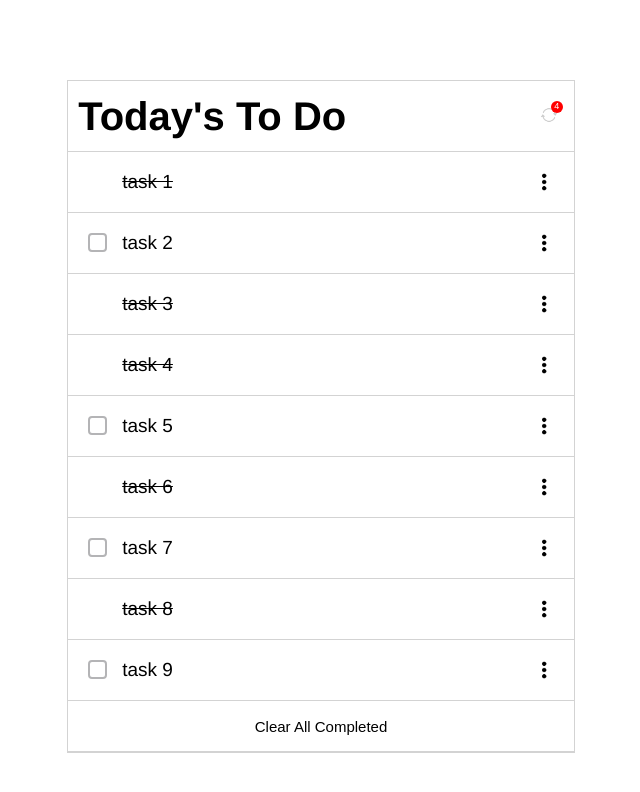
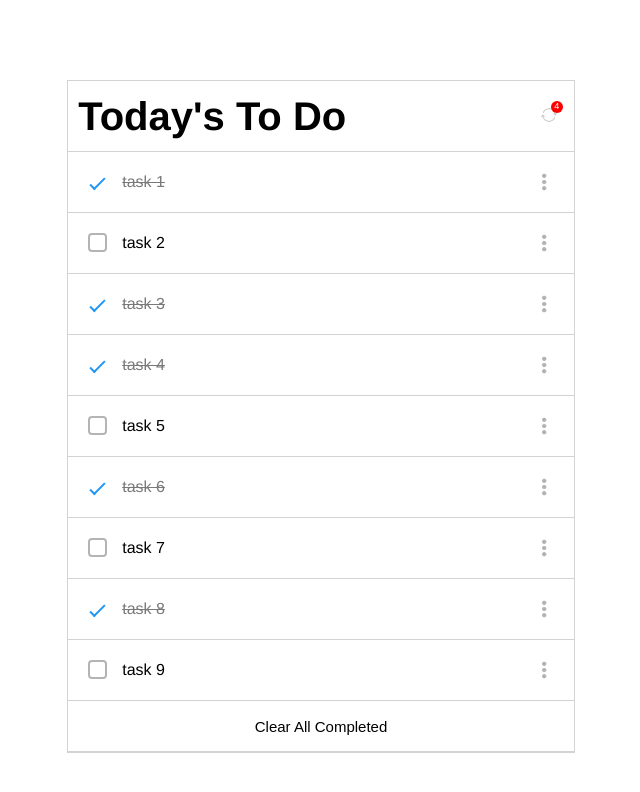
Before and after one commit to aimemalaika/todo-list, a website built with webpack: page src/index.html in a window 1280 px wide. Shown: the whole page, without its empty margins (319-959 px from the left). Built offline with nearby package versions, Linux system fonts and the light colour scheme.

Commit message:
Fixed css Error on checkbox

```diff
--- a/src/Components/Tasks.js
+++ b/src/Components/Tasks.js
@@ -76,7 +76,7 @@ class Tasks {
     input.classList.add('input', 'disabled');
     input.addEventListener('focus', () => setEditable(input));
     input.addEventListener('blur', () => setNonEditable(input));
-    button.classList.add('drag-and-drop');
+    button.classList.add('icon', 'drag-and-drop');
     input.value = task.descption;
     listItem.appendChild(label);
     listItem.appendChild(input);
--- a/src/Components/domManupulation.js
+++ b/src/Components/domManupulation.js
@@ -1,11 +1,13 @@
 const setEditable = (element) => {
-  // document.querySelectorAll('li').forEach((li) => li.classList.remove('highlighted'));
+  element.nextSibling.classList.add('remove-line');
+  element.nextSibling.classList.remove('drag-and-drop');
   element.parentElement.classList.add('highlighted');
 };
 
 const setNonEditable = (element) => {
+  element.nextSibling.classList.remove('remove-line');
+  element.nextSibling.classList.add('drag-and-drop');
   element.parentElement.classList.remove('highlighted');
-  // document.querySelectorAll('li').forEach((li) => li.classList.remove('highlighted'));
 };
 
 const refreshPage = (element) => {
@@ -16,7 +18,6 @@ const refreshPage = (element) => {
 };
 
 const dragStart = () => {
-  // console.log('object start');
 };
 
 const dragOver = (e) => {
@@ -27,7 +28,6 @@ const dragOver = (e) => {
 };
 
 const dropOver = () => {
-  // console.log('object over');
 };
 
 const dragEnter = () => {
--- a/src/assets/css/index.css
+++ b/src/assets/css/index.css
@@ -25,7 +25,7 @@ li {
 
 li input {
   font-family: Helvetica, sans-serif;
-  font-size: 19px;
+  font-size: 16px;
 }
 
 li input[type='checkbox'] {
@@ -50,6 +50,9 @@ li input[type='checkbox'] {
 }
 
 .checkmark::after {
+  content: "";
+  position: absolute;
+  display: none;
   width: 5px;
   height: 14px;
   margin-left: 4px;
@@ -88,6 +91,14 @@ button img:hover {
   filter: invert(0);
 }
 
+.icon {
+  opacity: 0.3;
+}
+
+.icon:hover {
+  opacity: 1;
+}
+
 .input {
   width: 90%;
   padding: 2px 5px;
@@ -114,17 +125,27 @@ button img:hover {
   border: none;
 }
 
-.drag-and-drop {
-  cursor: move;
+.drag-and-drop,
+.remove-line {
   width: 20px;
   height: 20px;
-  background-image: url(../images/hree-dots-vector.png);
   background-size: contain;
   margin: 10px;
 }
 
+.drag-and-drop {
+  cursor: move;
+  background-image: url(../images/hree-dots-vector.png);
+}
+
+.remove-line {
+  cursor: pointer;
+  background-image: url(../images/trash.png);
+}
+
 .completed {
   text-decoration: line-through;
+  color: #797979;
 }
 
 .number-label {
```
Also changed, not shown: src/assets/images/trash.png (added), 3 other files.
